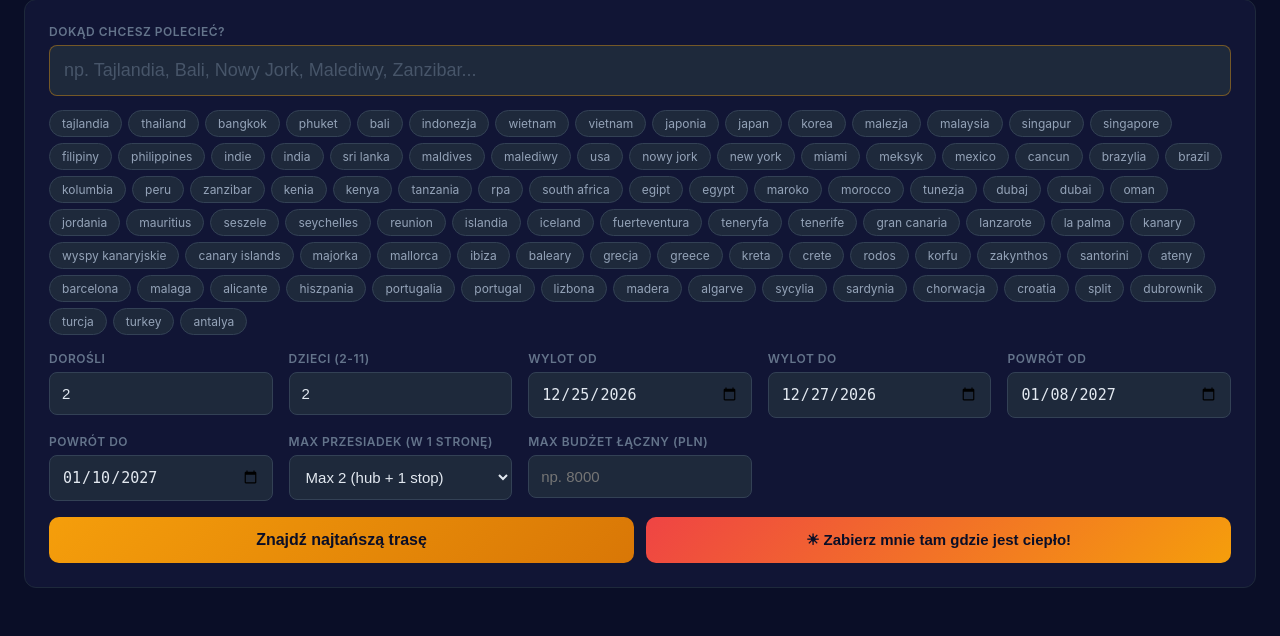
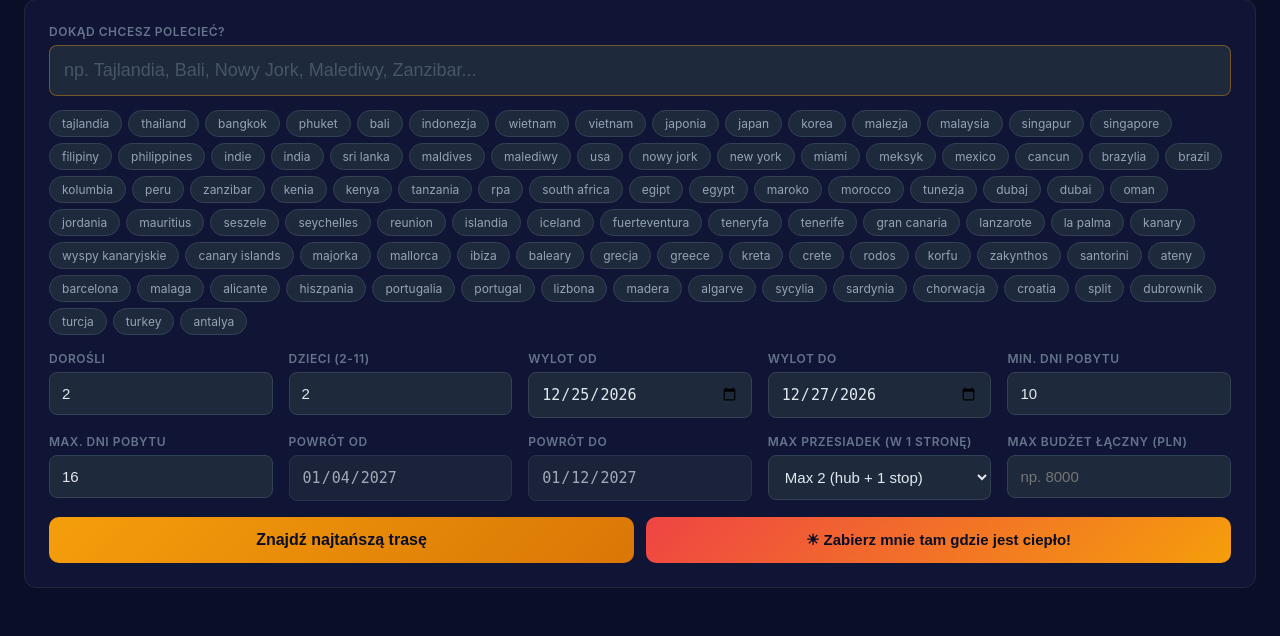
Before and after one commit to thesmz114-ops/flight-finder, a Flask app: page /smart in a window 1280 px wide. Shown: the part 381-1017 px from the top of the page. Run offline with Flask 3, Linux system fonts and the light colour scheme.

Commit message:
Dodaj min/max dni pobytu + auto-wyliczanie dat powrotu
- Pola "Min. dni pobytu" (10) i "Max. dni pobytu" (16) w formularzu
- Daty powrotu auto-wyliczane: Powrót od = Wylot od + min_days, Powrót do = Wylot do + max_days
- Backend filtruje trasy: trip_days < min_days → skip
- Dotyczy zarówno direct flights jak i hub routes
- Daty powrotu readonly (wyliczane automatycznie)

Co-Authored-By: Claude Opus 4.6 (1M context) <noreply@anthropic.com>

```diff
--- a/app.py
+++ b/app.py
@@ -2301,7 +2301,9 @@ def warm_search(params):
     adults = params.get("adults", 2)
     children = params.get("children", 2)
     pax = adults + children
-    min_temp = params.get("min_temp", 24)
+    min_temp = params.get("min_temp", 17)
+    min_days = params.get("min_days", 10)
+    max_days = params.get("max_days", 16)
     max_stops = params.get("max_stops")  # None=any, 0=direct only, 1=max 1 stop
     max_budget = params.get("max_budget")
 
@@ -2420,8 +2422,16 @@ def warm_search(params):
                         continue
                     pl_direct_rt_pp = out_pp + ret_pp
                     pl_direct_rt_total = round(pl_direct_rt_pp * pax, 2)
+                    out_date = cheapest_out.get("date", date_out_from)
+                    ret_date = cheapest_ret.get("date", date_ret_from)
+                    try:
+                        trip_days = (datetime.strptime(ret_date, "%Y-%m-%d") - datetime.strptime(out_date, "%Y-%m-%d")).days
+                    except Exception:
+                        trip_days = 0
+                    if trip_days < min_days or trip_days > max_days:
+                        continue
                     route = {
-                        "hub": dest_ap,  # "hub" is actually destination
+                        "hub": dest_ap,
                         "origin": origin,
                         "out_pp": out_pp,
                         "ret_pp": ret_pp,
@@ -2429,8 +2439,9 @@ def warm_search(params):
                         "ret_airline": cheapest_ret.get("airline", "Ryanair"),
                         "ryanair_rt_pp": round(pl_direct_rt_pp, 2),
                         "ryanair_rt_total": pl_direct_rt_total,
-                        "out_date": cheapest_out.get("date", date_out_from),
-                        "ret_date": cheapest_ret.get("date", date_ret_from),
+                        "out_date": out_date,
+                        "ret_date": ret_date,
+                        "trip_days": trip_days,
                         "is_direct": True,
                     }
                     if best is None or pl_direct_rt_total < best["ryanair_rt_total"]:
@@ -2459,6 +2470,15 @@ def warm_search(params):
                 pl_hub_rt_total = round(pl_hub_rt_pp * pax, 2)
                 out_airline = cheapest_out.get("airline", "Ryanair")
                 ret_airline = cheapest_ret.get("airline", "Ryanair")
+
+                out_date = cheapest_out.get("date", date_out_from)
+                ret_date = cheapest_ret.get("date", date_ret_from)
+                try:
+                    trip_days = (datetime.strptime(ret_date, "%Y-%m-%d") - datetime.strptime(out_date, "%Y-%m-%d")).days
+                except Exception:
+                    trip_days = 0
+                if trip_days < min_days or trip_days > max_days:
+                    continue
 
                 route = {
                     "hub": hub,
@@ -2469,8 +2489,9 @@ def warm_search(params):
                     "ret_airline": ret_airline,
                     "ryanair_rt_pp": round(pl_hub_rt_pp, 2),
                     "ryanair_rt_total": pl_hub_rt_total,
-                    "out_date": cheapest_out.get("date", date_out_from),
-                    "ret_date": cheapest_ret.get("date", date_ret_from),
+                    "out_date": out_date,
+                    "ret_date": ret_date,
+                    "trip_days": trip_days,
                 }
 
                 if best is None or pl_hub_rt_total < best["ryanair_rt_total"]:
@@ -2621,7 +2642,9 @@ def warm_search_endpoint():
         "date_ret_to": data.get("date_ret_to", "2027-01-10"),
         "adults": int(data.get("adults", 2)),
         "children": int(data.get("children", 2)),
-        "min_temp": int(data.get("min_temp", 24)),
+        "min_temp": int(data.get("min_temp", 17)),
+        "min_days": int(data.get("min_days", 10)),
+        "max_days": int(data.get("max_days", 16)),
         "max_stops": int(data.get("max_stops")) if data.get("max_stops") not in (None, "", "any") else None,
         "max_budget": int(data.get("max_budget")) if data.get("max_budget") else None,
     }
--- a/templates/smart.html
+++ b/templates/smart.html
@@ -129,19 +129,27 @@
             </div>
             <div class="form-group">
                 <label>Wylot od</label>
-                <input type="date" id="date_out_from" value="2026-12-25">
+                <input type="date" id="date_out_from" value="2026-12-25" onchange="recalcReturnDates()">
             </div>
             <div class="form-group">
                 <label>Wylot do</label>
-                <input type="date" id="date_out_to" value="2026-12-27">
+                <input type="date" id="date_out_to" value="2026-12-27" onchange="recalcReturnDates()">
+            </div>
+            <div class="form-group">
+                <label>Min. dni pobytu</label>
+                <input type="number" id="min_days" value="10" min="1" max="60" onchange="recalcReturnDates()">
+            </div>
+            <div class="form-group">
+                <label>Max. dni pobytu</label>
+                <input type="number" id="max_days" value="16" min="1" max="90" onchange="recalcReturnDates()">
             </div>
             <div class="form-group">
                 <label>Powrót od</label>
-                <input type="date" id="date_ret_from" value="2027-01-08">
+                <input type="date" id="date_ret_from" value="2027-01-04" readonly style="opacity:0.7">
             </div>
             <div class="form-group">
                 <label>Powrót do</label>
-                <input type="date" id="date_ret_to" value="2027-01-10">
+                <input type="date" id="date_ret_to" value="2027-01-12" readonly style="opacity:0.7">
             </div>
             <div class="form-group">
                 <label>Max przesiadek (w 1 stronę)</label>
@@ -169,6 +177,27 @@
     </div>
 
     <script>
+        // Auto-calculate return dates from departure + min/max days
+        function recalcReturnDates() {
+            const outFrom = document.getElementById('date_out_from').value;
+            const outTo = document.getElementById('date_out_to').value;
+            const minDays = parseInt(document.getElementById('min_days').value) || 10;
+            const maxDays = parseInt(document.getElementById('max_days').value) || 16;
+
+            if (outFrom) {
+                const d1 = new Date(outFrom);
+                d1.setDate(d1.getDate() + minDays);
+                document.getElementById('date_ret_from').value = d1.toISOString().split('T')[0];
+            }
+            if (outTo) {
+                const d2 = new Date(outTo);
+                d2.setDate(d2.getDate() + maxDays);
+                document.getElementById('date_ret_to').value = d2.toISOString().split('T')[0];
+            }
+        }
+        // Init on load
+        recalcReturnDates();
+
         // Filter suggestion chips
         document.getElementById('destination').addEventListener('input', function() {
             const q = this.value.toLowerCase();
@@ -208,6 +237,8 @@
                 adults: document.getElementById('adults').value,
                 children: document.getElementById('children').value,
                 min_temp: 17,
+                min_days: parseInt(document.getElementById('min_days').value) || 10,
+                max_days: parseInt(document.getElementById('max_days').value) || 16,
                 max_stops: document.getElementById('max_stops').value,
                 max_budget: document.getElementById('max_budget').value,
             };
```
